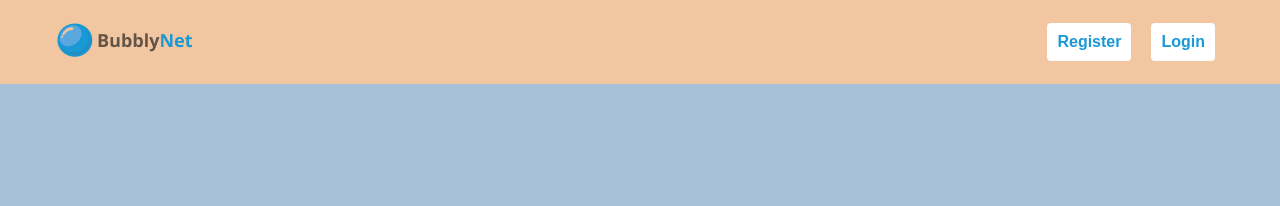
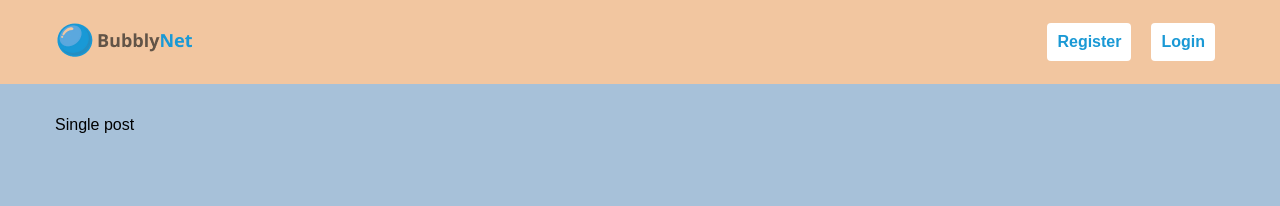
Before and after one commit to Dimitrov11/BubblyNet, a React (Vite) app: page /post/1 in a window 1280 px wide. Before the commit this address had no page. Shown: the top 206 px of the page. Built offline with nearby package versions, Linux system fonts and the light colour scheme.

Commit message:
Remove Catalog page

```diff
--- a/src/Navigation.jsx
+++ b/src/Navigation.jsx
@@ -5,7 +5,7 @@ import style from "./assets/main.module.scss"
 import RegisterPage from "./pages/Register/RegisterPage.jsx";
 import LoginPage from "./pages/Login/LoginPage.jsx";
 import CreatePage from "./pages/Create/CreatePage.jsx";
-import CatalogPage from "./pages/Catalog/CatalogPage.jsx";
+import PostPage from "./pages/Post/PostPage.jsx";
 
 function Navigation() {
   return (
@@ -19,7 +19,7 @@ function Navigation() {
 
         <Route path="/login" element={<LoginPage/>} />
 
-        <Route path="/catalog" element={<CatalogPage/>} />
+        <Route path="/post/:id" element={<PostPage/>} />
 
         <Route path="/create" element={<CreatePage/>} />
       </Routes>
--- a/src/pages/Catalog/CatalogPage.jsx
+++ b/src/pages/Post/PostPage.jsx
@@ -1,9 +1,9 @@
 import React from 'react'
 
-export default function CatalogPage() {
+export default function PostPage() {
   return (
     <main>
-        CatalogPage
+        Single post
     </main>
   )
 }
```
